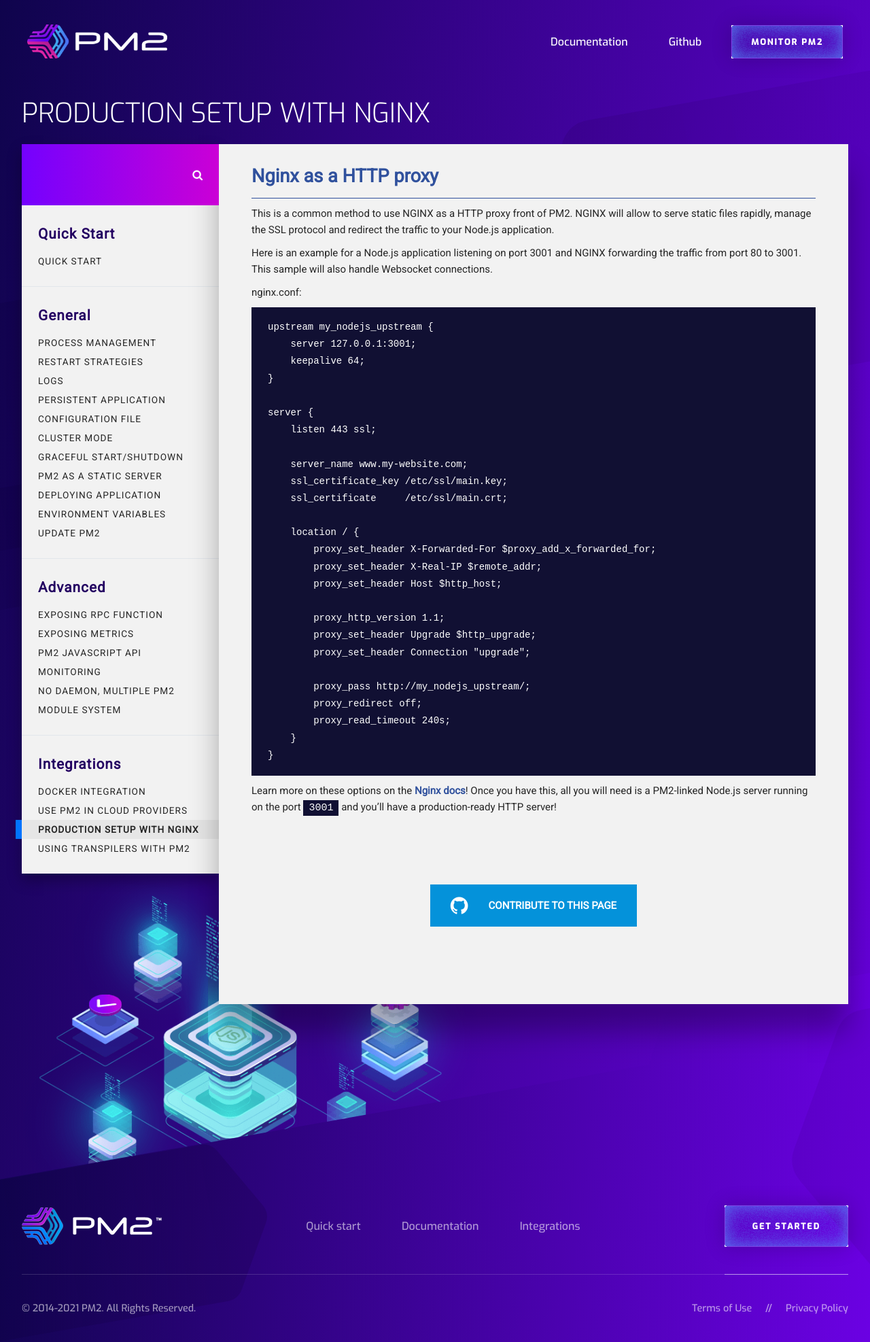
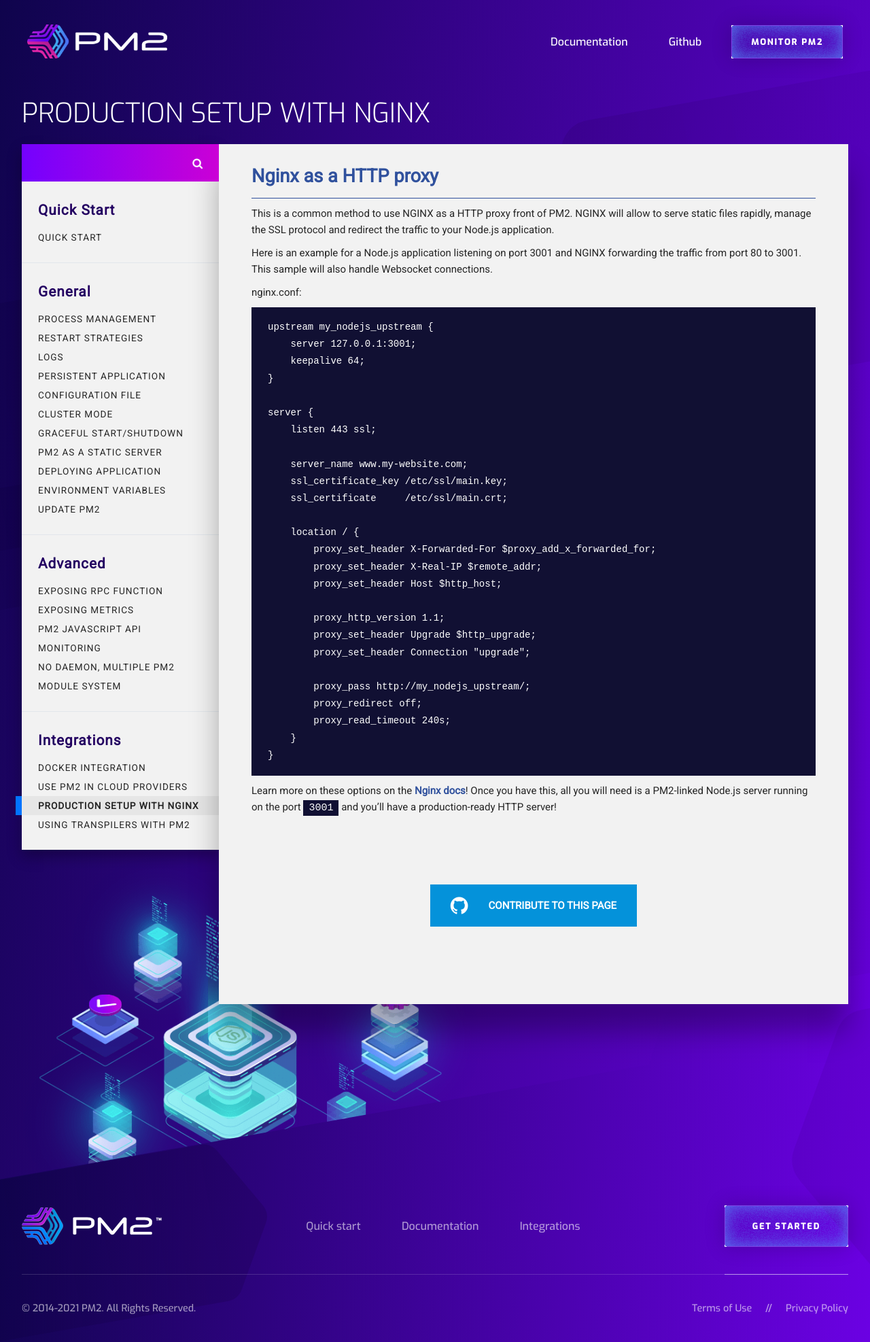
Before and after one commit to pm2-hive/pm2-hive.github.io, a Jekyll site: the page built from docs/tutorial/setup-with-nginx.md, in a window 1280 px wide. Shown: the whole page at 68% size. Built offline with Jekyll 4.4.1, drawn with Linux system fonts in a browser that asks for light colours; comment, search, counter and statistics services are not loaded.

Commit message:
Update section-doc.scss

```diff
--- a/_sass/section-doc.scss
+++ b/_sass/section-doc.scss
@@ -63,7 +63,7 @@
     box-shadow: 0 10px 20px rgba(0, 0, 0, 0.3);
 
     .search-field {
-      height: 90px;
+      height: 55px;
       background-image: linear-gradient(to right, #7401fe, #cb00d6);
       position: relative;
 
```
